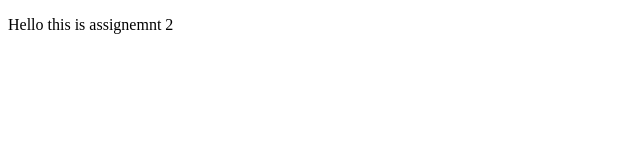
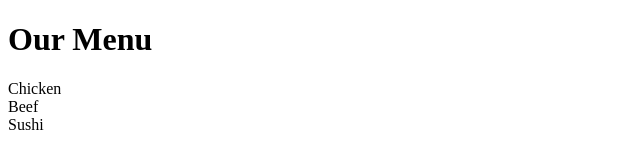
Before and after one commit to khuwho/coursera-test, a plain HTML site: page Assignment-2/index.html in a window 1280 px wide. Shown: the whole page, without its empty margins (0-640 px from the left). Drawn offline with Linux system fonts and the light colour scheme.

Commit message:
small addition to our page content

```diff
--- a/Assignment-2/index.html
+++ b/Assignment-2/index.html
@@ -7,6 +7,17 @@
     <title>Document</title>
 </head>
 <body>
-    <p>Hello this is assignemnt 2</p>
+    <h1>Our Menu</h1>
+    <section>
+        <div class="title">Chicken</div>
+    </section>
+    <section>
+        <div class="title">Beef</div>
+
+    </section>
+    <section>
+        <div class="title">Sushi</div>
+
+    </section>
 </body>
 </html>
```
